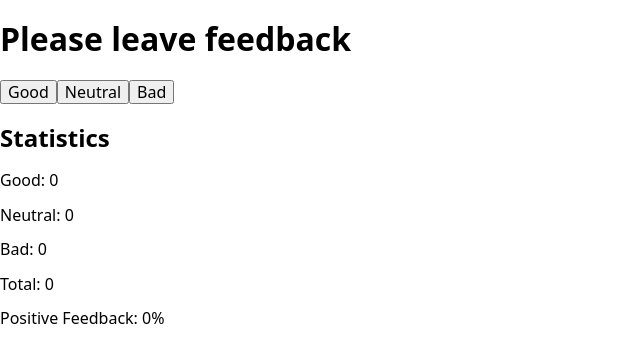
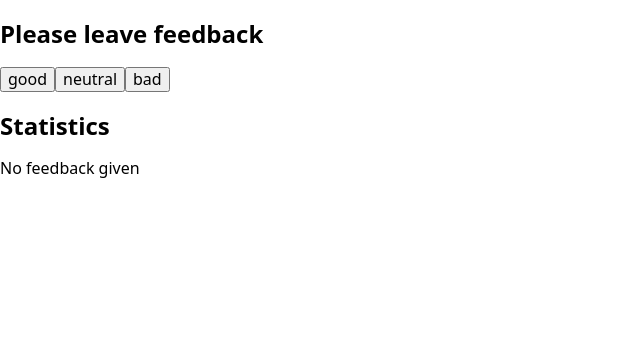
Before and after one commit to almeln/goit-react-hw-02-feedback, a React (Create React App) app: page / in a window 1280 px wide. Shown: the top 362 px of the page, without its empty margins (0-640 px from the left). Built offline with nearby package versions, Linux system fonts and the light colour scheme.

Commit message:
refactoring of the components

```diff
--- a/src/components/App/App.jsx
+++ b/src/components/App/App.jsx
@@ -1,15 +1,8 @@
 import React, { Component } from 'react';
 import Statistics from 'components/Statistics';
-
-// import Feedback from "components/Feedback/Feedback";
-
-// export default function App() {
-//     return (
-//       <div>
-//         <Feedback/>
-//       </div>
-//     );
-//   }
+import FeedbackOptions from 'components/FeedbackOptions';
+import Section from 'components/Section';
+import Notification from 'components/Notification';
 
 class App extends Component {
   // начальное состояние от Пропс
@@ -47,45 +40,32 @@ class App extends Component {
   //   });
   // };
 
-  handleGoodClick = e => {
-    console.log(e);
+  leaveFeedback = (option) => {
+    // перезаписывает состояние
     this.setState(prevState => {
       return {
-        good: prevState.good + 1,
-      };
-    });
-  };
-
-  handleNeutralClick = e => {
-    console.log(e);
-    this.setState(prevState => {
-      return {
-        neutral: prevState.neutral + 1,
-      };
-    });
-  };
-
-  handleBadClick = e => {
-    console.log(e);
-    this.setState(prevState => {
-      return {
-        bad: prevState.bad + 1,
+        [option]: prevState[option] + 1,
       };
     });
   };
 
   countTotalFeedback = () => {
-    const totalFeedback = this.state.good + this.state.neutral + this.state.bad;
+    const { good, neutral, bad } = this.state;
+
+    const totalFeedback = good + neutral + bad;
     return totalFeedback;
   };
 
   countPositiveFeedbackPercentage = () => {
-    const totalFeedback = this.countTotalFeedback();
+    const { good } = this.state;
+    const { countTotalFeedback } = this;
+
+    const totalFeedback = countTotalFeedback();
     const PositiveFeedbackPercentage = Math.round(
-      (this.state.good / totalFeedback) * 100,
+      (good / totalFeedback) * 100,
     );
 
-    if (this.state.good !== 0) {
+    if (good !== 0) {
       return PositiveFeedbackPercentage;
     }
     return 0;
@@ -93,41 +73,29 @@ class App extends Component {
 
   render() {
     const { good, neutral, bad } = this.state;
-    const { countTotalFeedback, countPositiveFeedbackPercentage } = this;
+    const { leaveFeedback, countTotalFeedback, countPositiveFeedbackPercentage } = this;
 
     return (
       <div>
-        <h1>Please leave feedback</h1>
-        {/* <Buttons
-        onButtonClick={this.handleClick}
-        /> */}
-        {/* <button type="button" onClick={this.handleGoodClick}>
-          Good
-        </button>
-        <button type="button" onClick={this.handleNeutralClick}>
-          Neutral
-        </button>
-        <button type="button" onClick={this.handleBadClick}>
-          Bad
-        </button> */}
-        <div>
-        <button type="button" onClick={this.handleGoodClick}>
-          Good
-        </button>
-        <button type="button" onClick={this.handleNeutralClick}>
-          Neutral
-        </button>
-        <button type="button" onClick={this.handleBadClick}>
-          Bad
-        </button>
-        </div>
-        <h2>Statistics</h2>
-        {/* <p>Good: {this.state.good}</p>
-        <p>Neutral: {this.state.neutral}</p>
-        <p>Bad: {this.state.bad}</p>
-        <p>Total: {this.countTotalFeedback()}</p>
-        <p>Positive Feedback: {this.countPositiveFeedbackPercentage()}%</p> */}
-        <Statistics good={good} neutral={neutral} bad={bad} total={countTotalFeedback()} positivePercentage={countPositiveFeedbackPercentage()}></Statistics>
+        <Section title="Please leave feedback">
+        <FeedbackOptions
+        options={['good', 'neutral', 'bad']}
+        onLeaveFeedback={leaveFeedback}
+        />
+        </Section>
+        <Section title="Statistics">
+          {countTotalFeedback() === 0 ?
+          <Notification message="No feedback given"></Notification>
+          :
+<         Statistics
+          good={good}
+          neutral={neutral}
+          bad={bad}
+          total={countTotalFeedback()}
+          positivePercentage={countPositiveFeedbackPercentage()}>
+          </Statistics>
+          }
+        </Section>
       </div>
     );
   }
--- a/src/components/FeedbackOptions/FeedbackOptions.js
+++ b/src/components/FeedbackOptions/FeedbackOptions.js
@@ -0,0 +1,25 @@
+import PropTypes from 'prop-types';
+import React from 'react';
+
+const FeedbackOptions = ({ options, onLeaveFeedback }) => {
+  return (
+    <div>
+      {options.map(option => (
+        <button
+          type="button"
+          key={option}
+          onClick={() => onLeaveFeedback(option)}
+        >
+          {option}
+        </button>
+      ))}
+    </div>
+  );
+};
+
+FeedbackOptions.propTypes = {
+  options: PropTypes.array.isRequired,
+  onLeaveFeedback: PropTypes.func.isRequired,
+};
+
+export default FeedbackOptions;
--- a/src/components/FeedbackOptions/index.js
+++ b/src/components/FeedbackOptions/index.js
@@ -0,0 +1 @@
+export { default } from './FeedbackOptions';
--- /dev/null
+++ b/src/components/Notification/Notification.js
@@ -0,0 +1,12 @@
+import PropTypes from 'prop-types';
+import React from 'react';
+
+const Notification = ({ message }) => {
+  return <p>{message}</p>;
+};
+
+Notification.propTypes = {
+  message: PropTypes.string.isRequired,
+};
+
+export default Notification;
--- /dev/null
+++ b/src/components/Notification/index.js
@@ -0,0 +1 @@
+export { default } from './Notification';
--- a/src/components/Section/Section.js
+++ b/src/components/Section/Section.js
@@ -0,0 +1,17 @@
+import PropTypes from 'prop-types';
+import React from 'react';
+
+const Section = ({ title, children }) => {
+  return (
+    <section>
+      <h2>{title}</h2>
+      {children}
+    </section>
+  );
+};
+
+Section.propTypes = {
+  title: PropTypes.string.isRequired,
+};
+
+export default Section;
--- a/src/components/Section/index.js
+++ b/src/components/Section/index.js
@@ -0,0 +1 @@
+export { default } from './Section';
```
Also changed, not shown: src/components/Buttons/Buttons.js (deleted, +0 -13 lines), src/components/Feedback/Feedback.js (deleted, +0 -122 lines), src/components/Feedback/feedback.html (deleted, +0 -12 lines), 1 other file (tests, documents, lock files or other folders).
